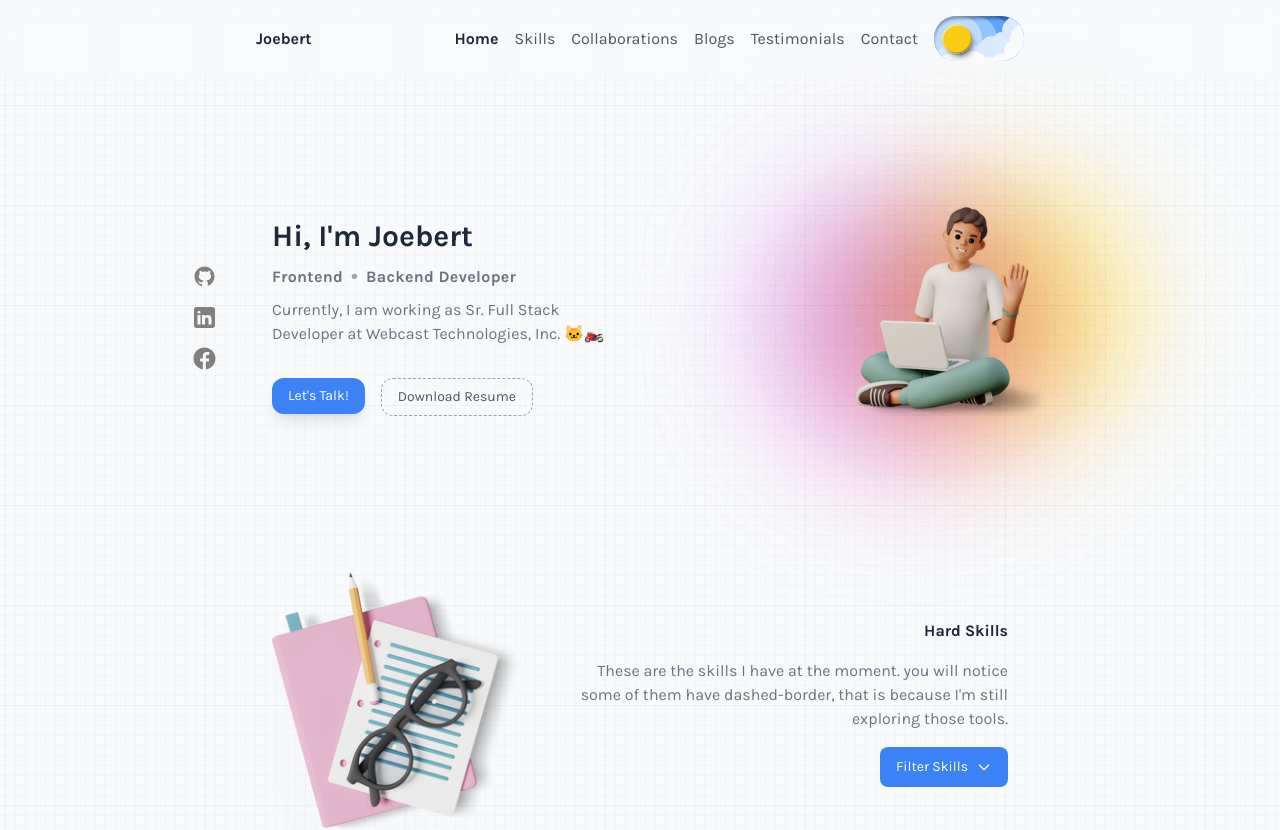
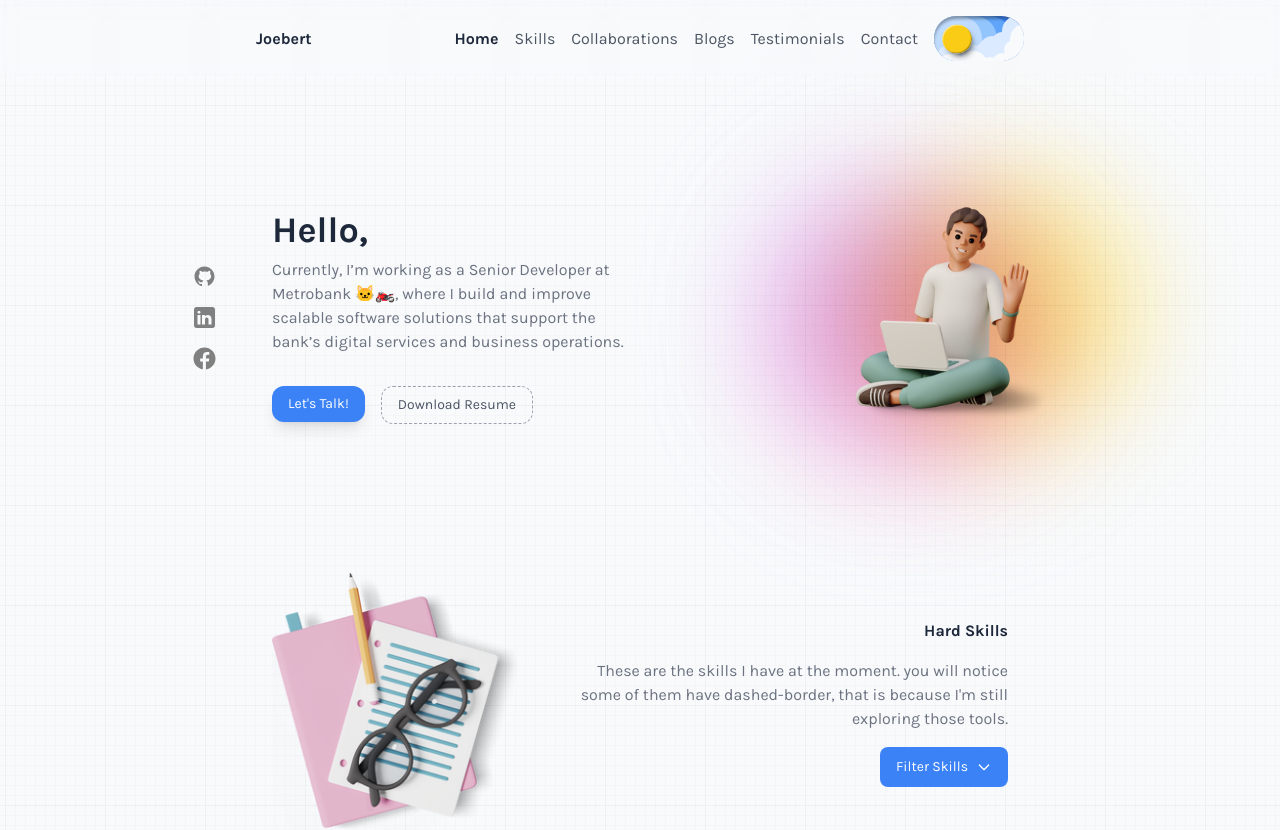
Before and after one commit to jbrtsmbrr/portfolio, a Next.js app: page / in a window 1280 px wide. Shown: the top 830 px of the page. Built offline with nearby package versions, Linux system fonts and the light colour scheme.

Commit message:
feat: updated banner description

```diff
--- a/components/Banner/index.tsx
+++ b/components/Banner/index.tsx
@@ -22,12 +22,12 @@ const Banner = () => {
         </div>
         <div className="flex flex-col justify-center gap-8 md:h-full">
           <div className="space-y-2">
-            <h1 className="text-3xl font-bold">
-              Hi, I'm Joebert
+            <h1 className="text-4xl font-bold">
+              Hello,
             </h1>
-            <h3 className="text-md text-gray-500 dark:text-gray-400 font-semibold tracking-[0.020em]">Frontend<span className="px-2 text-xl text-gray-400 dark:text-gray-500">&bull;</span>Backend Developer</h3>
+            {/* <h3 className="text-md text-gray-500 dark:text-gray-400 font-semibold tracking-[0.020em]">Frontend<span className="px-2 text-xl text-gray-400 dark:text-gray-500">&bull;</span>Backend Developer</h3> */}
             <p className="text-gray-500 text-md dark:text-gray-400">
-              Currently, I am working as Sr. Full Stack Developer at <a href="https://webcast-inc.com.ph/" target="_blank" className="hover:underline underline-offset-4 decoration-dotted">Webcast Technologies, Inc.</a> 🐱‍🏍
+              Currently, I’m working as a Senior Developer at <a href="https://www.metrobank.com.ph/home" target="_blank" className="hover:underline underline-offset-4 decoration-dotted">Metrobank </a>🐱‍🏍, where I build and improve scalable software solutions that support the bank’s digital services and business operations.
             </p>
           </div>
           <div className="flex flex-col gap-4 md:flex-row">
@@ -35,7 +35,7 @@ const Banner = () => {
               <button className="w-full px-4 py-2 text-sm text-white bg-blue-500 shadow-lg rounded-xl hover:bg-blue-400 active:bg-blue-500">Let's Talk!</button>
             </a>
             <a
-              href="/assets/documents/JOE-BERT-SEMBRERO-2024-RESUME.pdf"
+              href="/assets/documents/JOE-BERT-SEMBRERO-2026-RESUME.pdf"
               download
               style={{ color: "inherit", textDecoration: "none" }}
             ><button className="w-full px-4 py-2 text-sm text-gray-600 border border-gray-400 border-dashed rounded-xl dark:text-gray-400 hover:bg-gray-100 dark:hover:bg-slate-800 active:bg-gray-200 active:dark:bg-slate-900">Download Resume</button></a>
```
